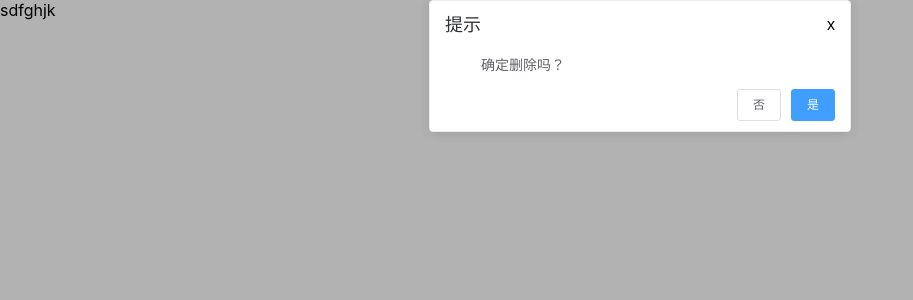
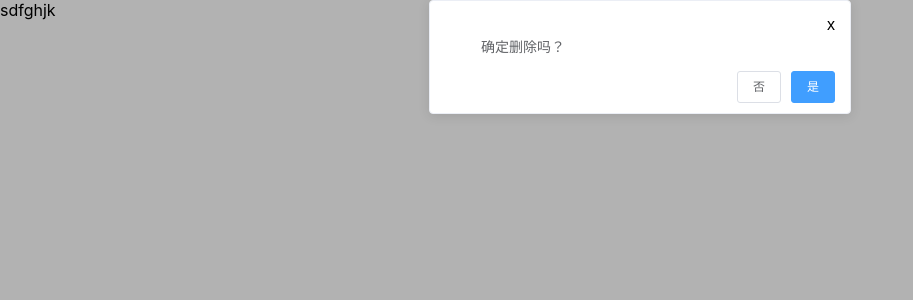
Before and after one commit to deng1024/my-react-input, a React (Create React App) app: page / in a window 1280 px wide. Shown: the top 300 px of the page, without its empty margins (0-913 px from the left). Built offline with nearby package versions, Linux system fonts and the light colour scheme.

Commit message:
增加comfirm方法入参的错误处理

```diff
--- a/src/components/comfirm/index.js
+++ b/src/components/comfirm/index.js
@@ -3,7 +3,7 @@ import ReactDOM from 'react-dom';
 import './index.scss';
 
 function Comfirm(props) {
-  const { title = '提示', msg = 'this is a message' } = props;
+  const { title, msg } = props;
   return (
     <>
       <div className="comf-wrapper">
@@ -62,9 +62,12 @@ function hideComf() {
 }
 
 export default function comfirm(title, msg) {
+  if (arguments.length === 0) {
+    throw new Error("请传入要显示的comfirm语句！")
+  }
   if (arguments.length === 1) {
     msg = arguments[0];
-    title = '提示';
+    title = '';
   }
   node = node || document.createElement('div');
   document.body.appendChild(node);
```
